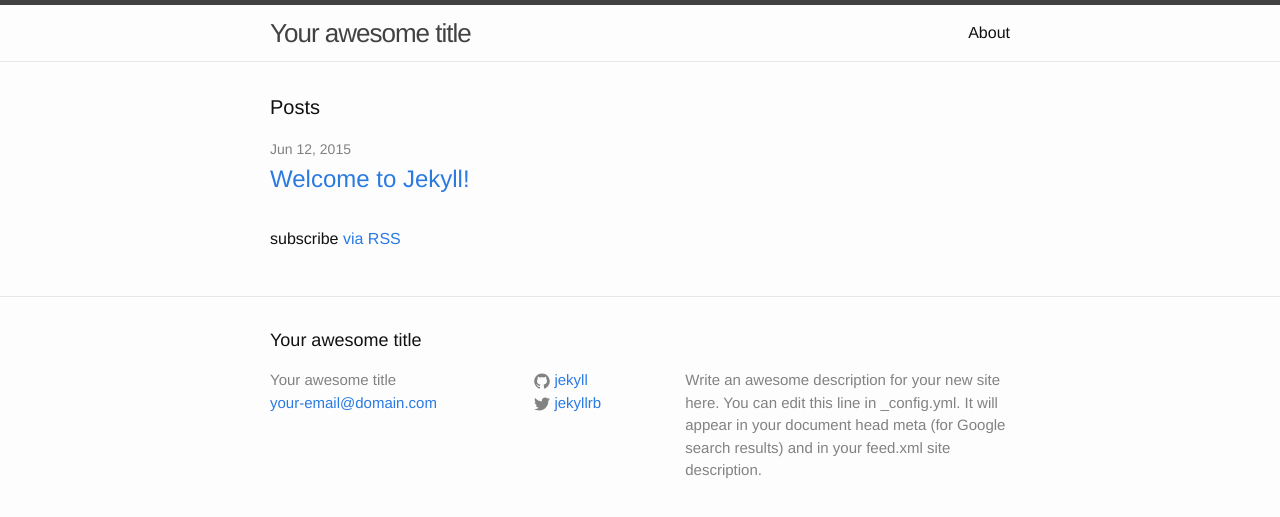
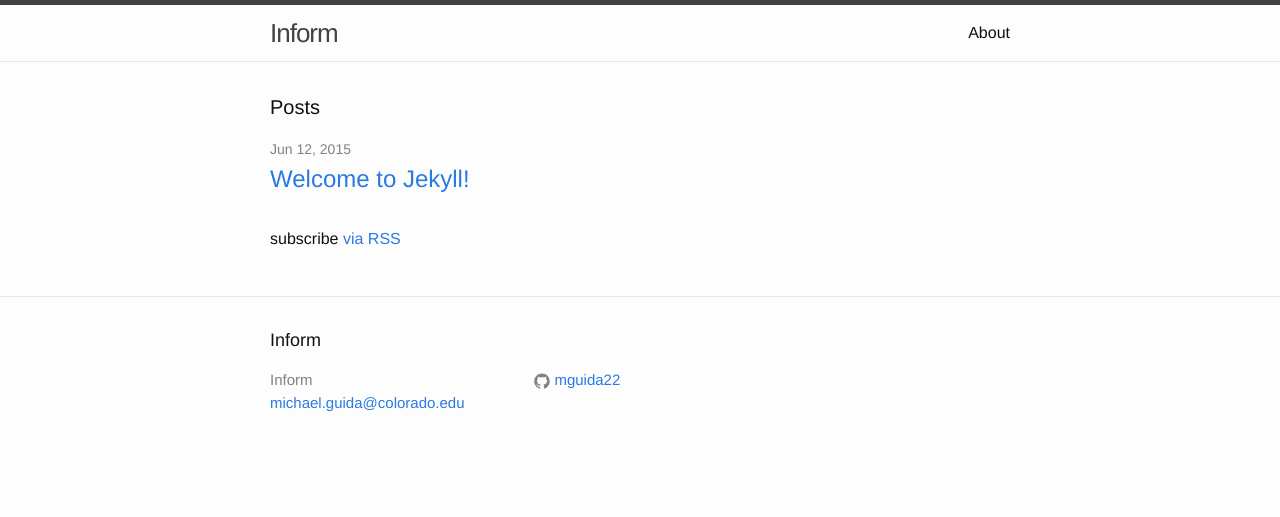
Before and after one commit to mguida22/InForm, a Jekyll site: the page built from index.html, in a window 1280 px wide. Shown: the top 517 px of the page. Built offline with Jekyll 4.4.1, drawn with Linux system fonts in a browser that asks for light colours.

Commit message:
getting there

```diff
--- a/_config.yml
+++ b/_config.yml
@@ -1,14 +1,11 @@
 # Site settings
-title: Your awesome title
-email: your-email@domain.com
-description: > # this means to ignore newlines until "baseurl:"
-  Write an awesome description for your new site here. You can edit this
-  line in _config.yml. It will appear in your document head meta (for
-  Google search results) and in your feed.xml site description.
-baseurl: "" # the subpath of your site, e.g. /blog/
-url: "http://yourdomain.com" # the base hostname & protocol for your site
-twitter_username: jekyllrb
-github_username:  jekyll
+title: Inform
+email: michael.guida@colorado.edu
+description:
+baseurl: "/sensor-shirt" # the subpath of your site, e.g. /blog/
+url: "http://mguida22.github.io" # the base hostname & protocol for your site
+twitter_username:
+github_username:  mguida22
 
 # Build settings
 markdown: kramdown
```
